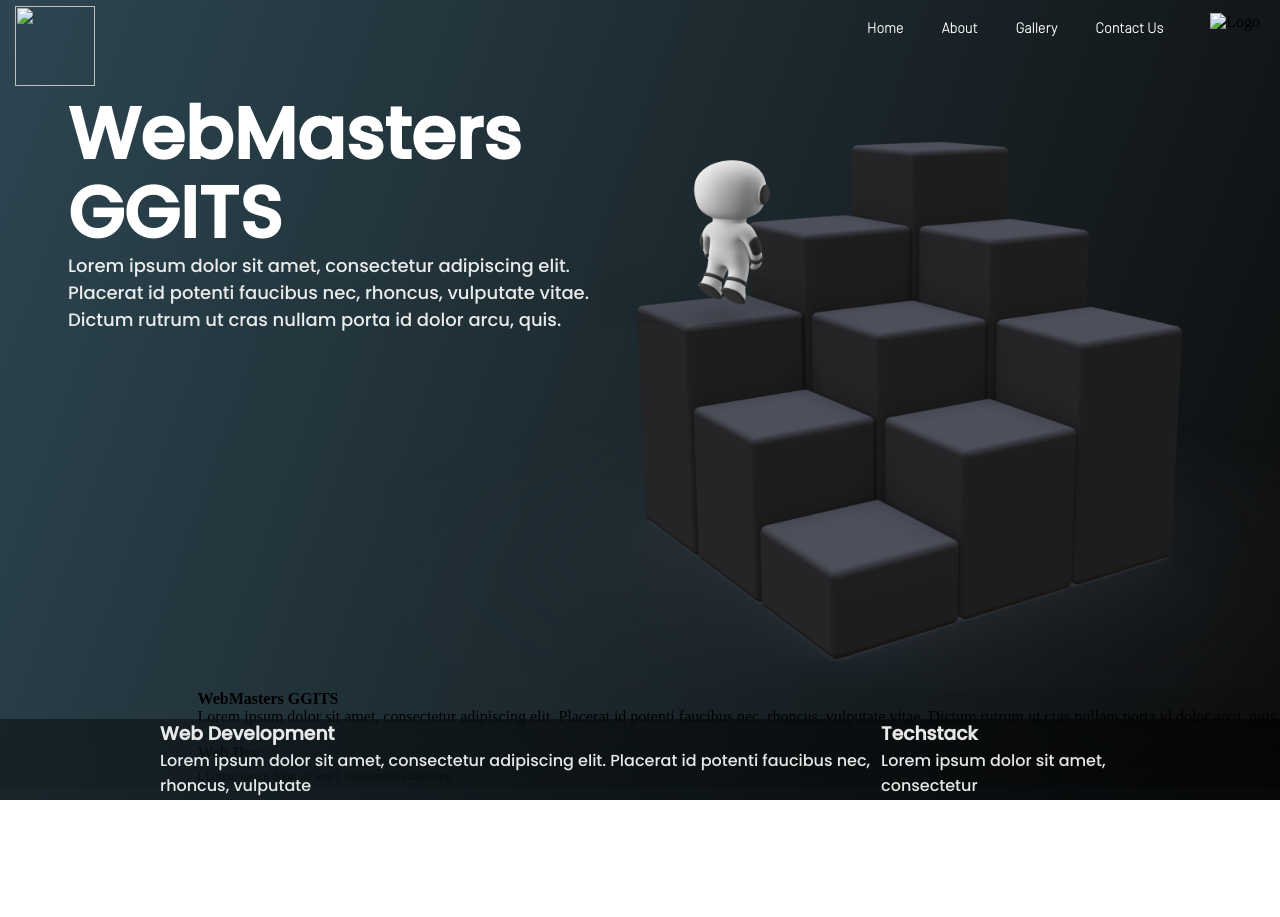
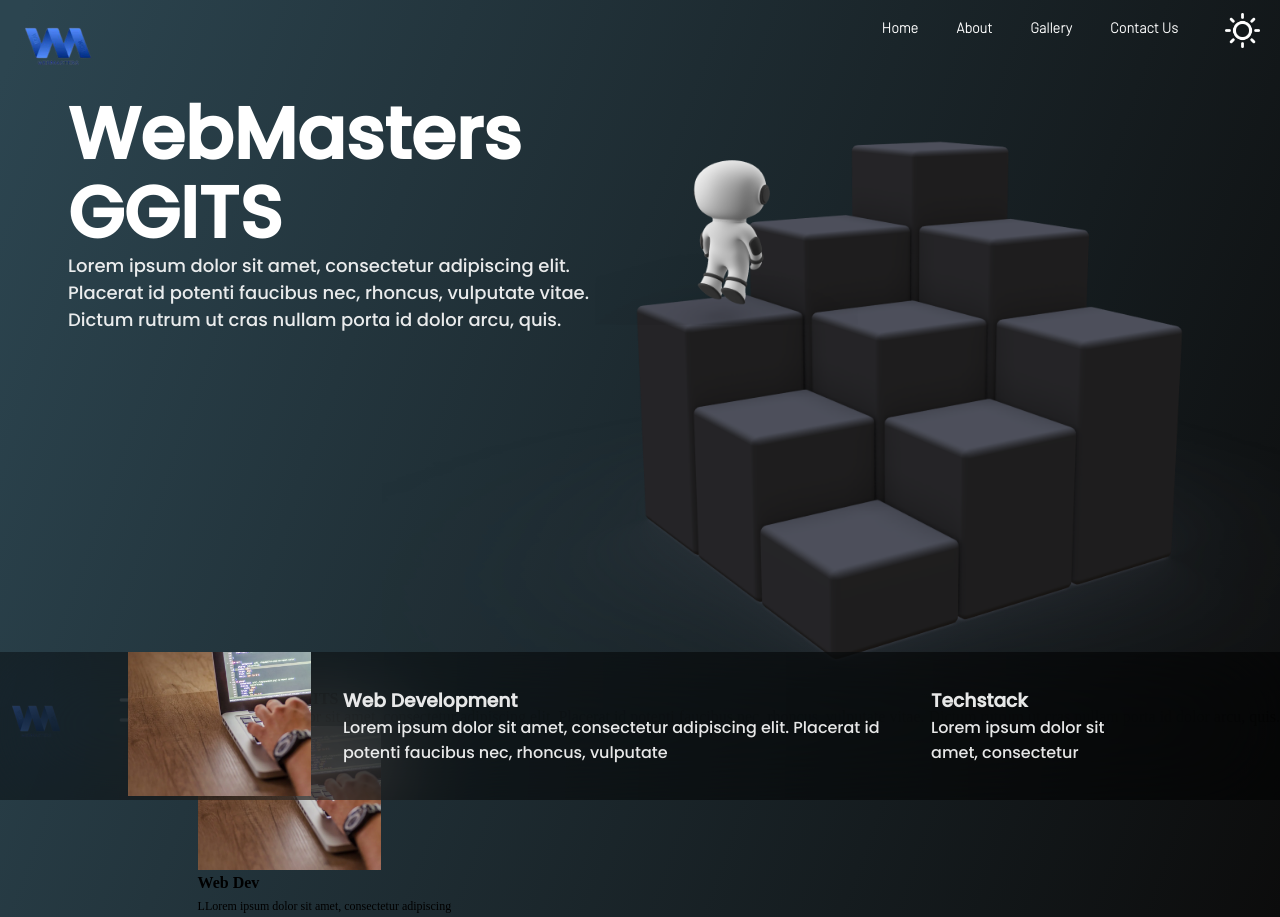
Before and after one commit to Rishabh7406/WebMasterGGITS.github.io, a plain HTML site: page index.html in a window 1280 px wide. Before the commit the page ends 800 px from the top, so only its background shows below. Drawn offline with Linux system fonts and the light colour scheme; files whose address does not match are found by name.

Commit message:
Update index.html

```diff
--- a/index.html
+++ b/index.html
@@ -16,7 +16,7 @@
 
       <nav class="navbar  ">
         <div class="webmaster-logo nav-left">
-          <img src="images/WebMastersLogo 1.png" id="webmaster-logo" alt="">
+          <img src="WebMastersLogo 1.png" id="webmaster-logo" alt="">
         </div>
 
 
@@ -32,7 +32,7 @@
           </div>
 
           <div class="nav-right mobile">
-            <img src="images/sun2.png" id="sun-logo" alt="Logo">
+            <img src="sun2.png" id="sun-logo" alt="Logo">
           </div>
 
         </div>
@@ -62,7 +62,7 @@
       <div class="bottom-container ">
 
         <div class="bottom-left ">
-          <img src="/webmaster/images/latop.png" id="laptop-image" alt="">
+          <img src="latop.png" id="laptop-image" alt="">
         </div>
         <div class="bottom-center ">
           <h3>Web Development</h3>
@@ -84,10 +84,10 @@
 
       <nav class="navbar">
         <div class="webmaster-logo nav-left">
-          <img src="images/WebMastersLogomobile.png" id="mobile-webmaster-logo" alt="">
+          <img src="WebMastersLogomobile.png" id="mobile-webmaster-logo" alt="">
         </div>
         <div class="hamburger">
-          <img src="images/hamburger.png" id="hamburger-icon" alt="">
+          <img src="hamburger.png" id="hamburger-icon" alt="">
         </div>
         <nav>
           <section>
@@ -106,7 +106,7 @@
               <div class="mobile-bottom-container ">
 
                 <div class="mobile-bottom-left ">
-                  <img src="/webmaster/images/latop.png" id="laptop-image" alt="">
+                  <img src="latop.png" id="laptop-image" alt="">
                 </div>
                 <div class="mobile-bottom-center ">
                   <h3 style="margin: 0px 0px 5px 0px ;
```
